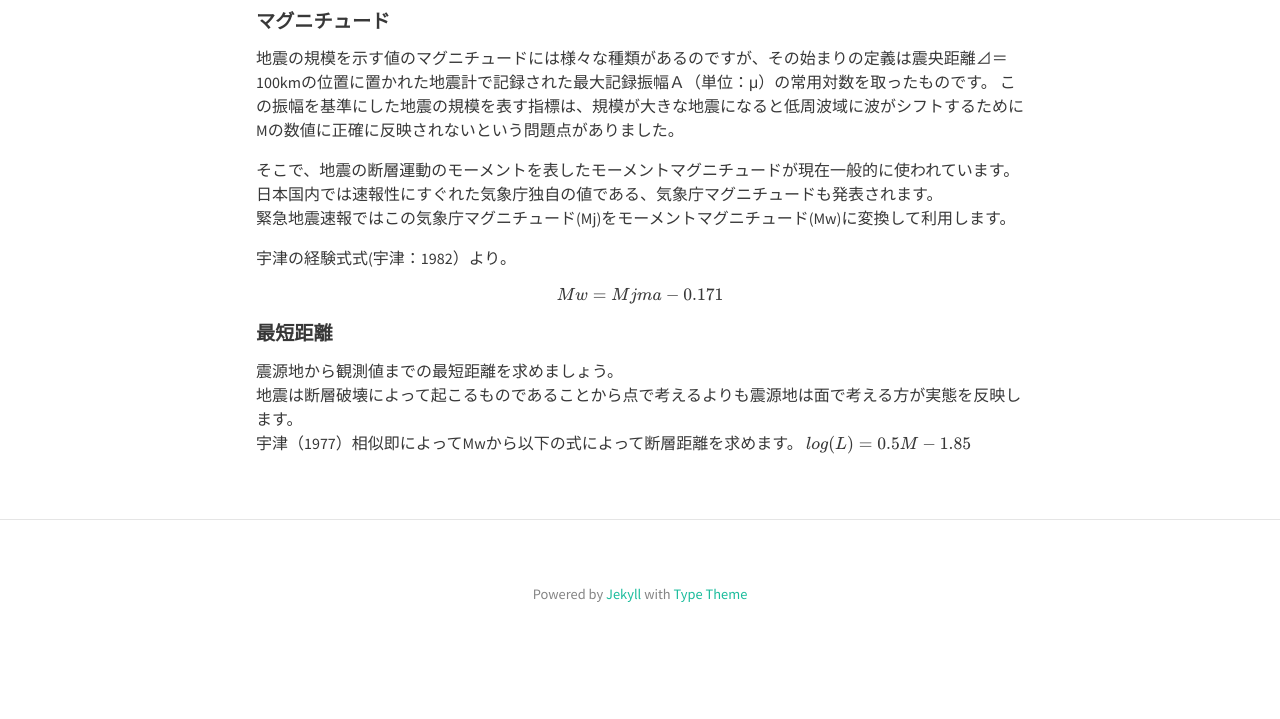
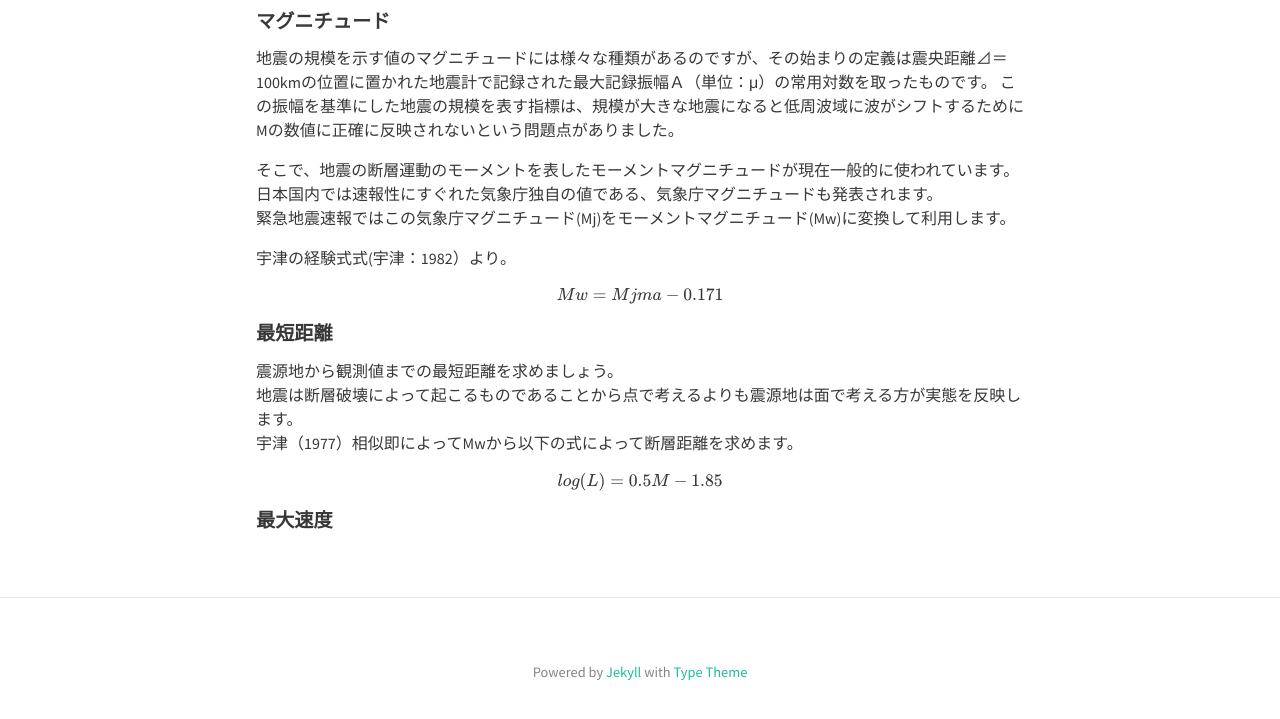
Before and after one commit to sean2121/www, a Jekyll site: the page built from _posts/2018-02-07-20180207.md, in a window 1280 px wide and 900 px high, scrolled down 990 px, cut to the strip 153-872 px from the top of the window. Built offline with Jekyll 4.4.1, drawn with Linux system fonts in a browser that asks for light colours; nearby versions of some CDN libraries; formulas are drawn with MathJax 3; before the commit the page ends 1813 px from its top, so only the background shows below that.

Commit message:
update articles

```diff
--- a/_posts/2018-02-07-20180207.md
+++ b/_posts/2018-02-07-20180207.md
@@ -52,4 +52,8 @@ $$ Mw = Mjma - 0.171  $$
 震源地から観測値までの最短距離を求めましょう。
 地震は断層破壊によって起こるものであることから点で考えるよりも震源地は面で考える方が実態を反映します。
 宇津（1977）相似即によってMwから以下の式によって断層距離を求めます。
+
 $$ log(L)=0.5M-1.85 $$
+
+
+### 最大速度
```
